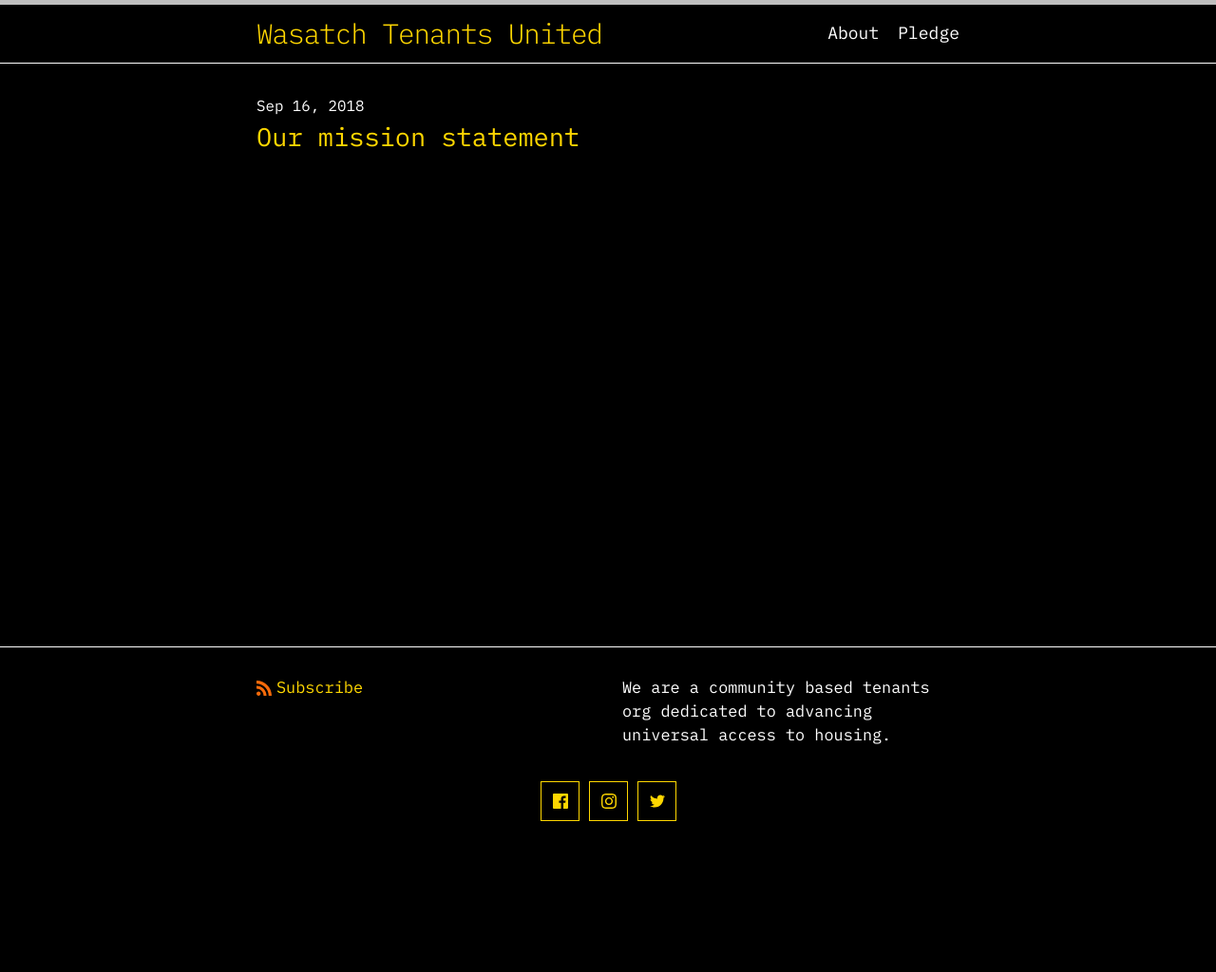
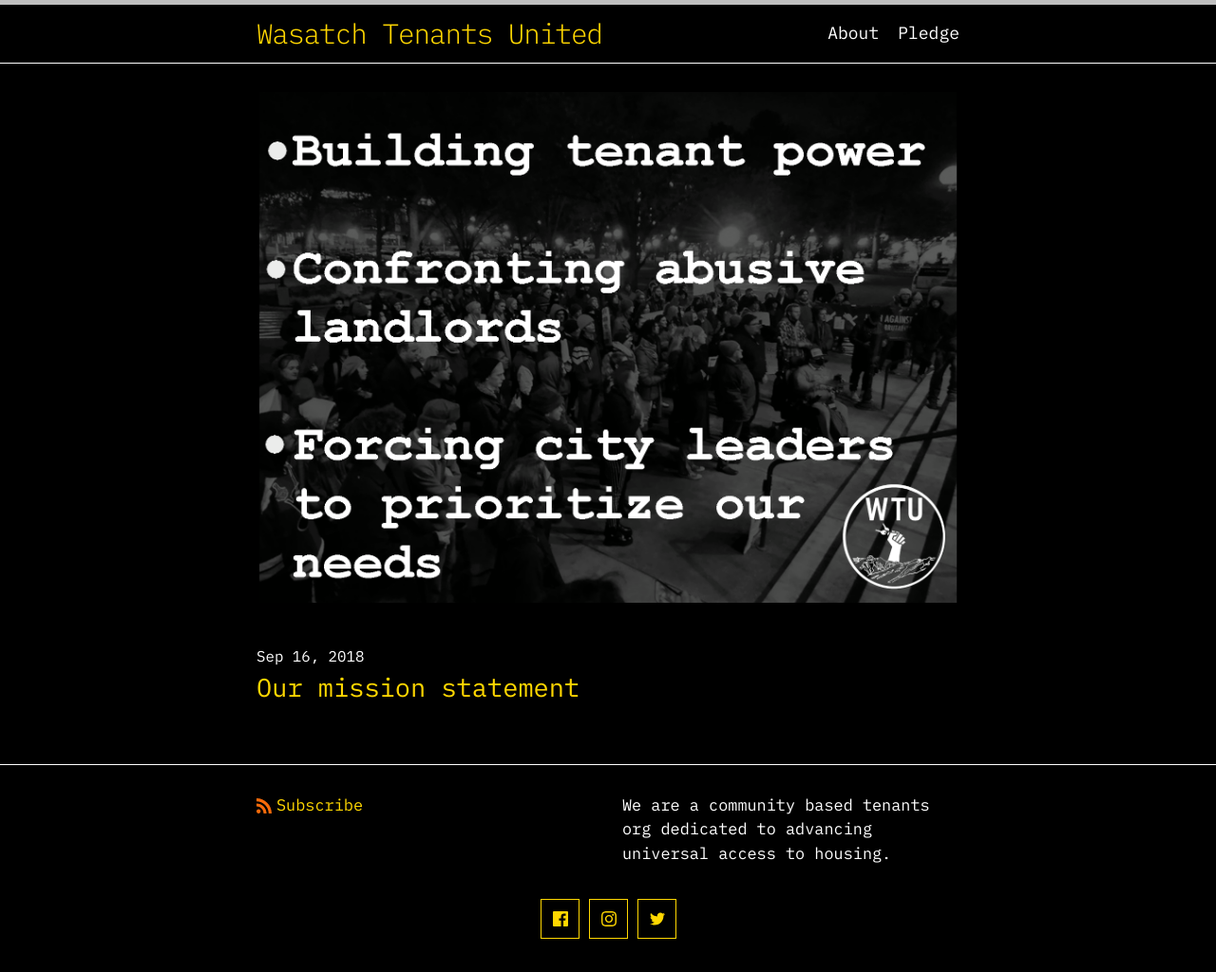
Before and after one commit to wasatchtenants/website, a Jekyll site: the page built from index.markdown, in a window 1280 px wide. Shown: the whole page at 95% size. Built offline with Jekyll 4.4.1, drawn with Linux system fonts in a browser that asks for light colours; before the commit the page ends 900 px from its top, so only the background shows below that.

Commit message:
added mission image to home and about

```diff
--- a/about.markdown
+++ b/about.markdown
@@ -5,3 +5,5 @@ permalink: /about/
 ---
 
 We are a community based tenants org dedicated to advancing universal access to housing. Our mission is to secure safe and accessible housing for all people in Utah. By tenants, for tenants.
+
+<img src="../assets/images/wtu_mission.png">
--- a/index.markdown
+++ b/index.markdown
@@ -4,3 +4,5 @@
 
 layout: home
 ---
+
+<a href="/about"><img src="assets/images/wtu_mission.png"></a><br><br>
```
Also changed, not shown: assets/images/wtu_mission.png (added), 1 other file.
